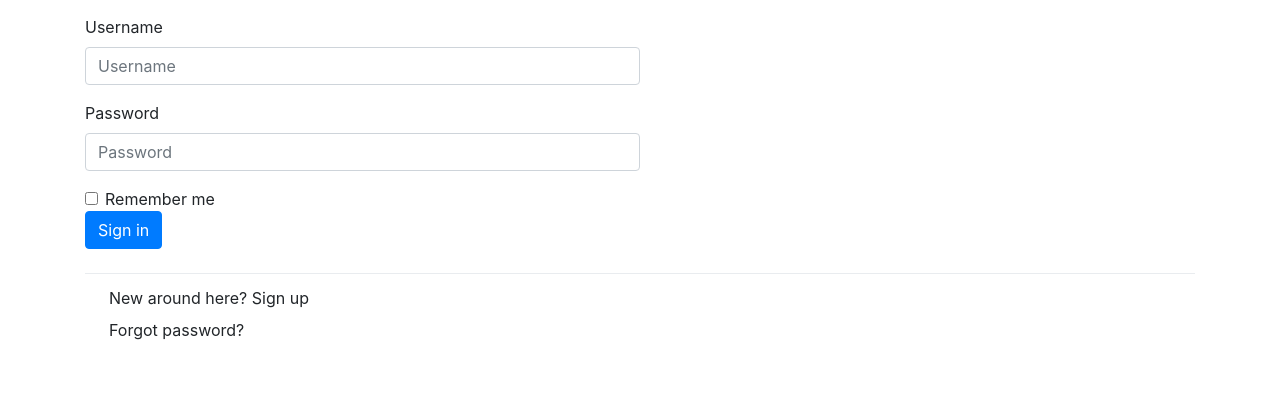
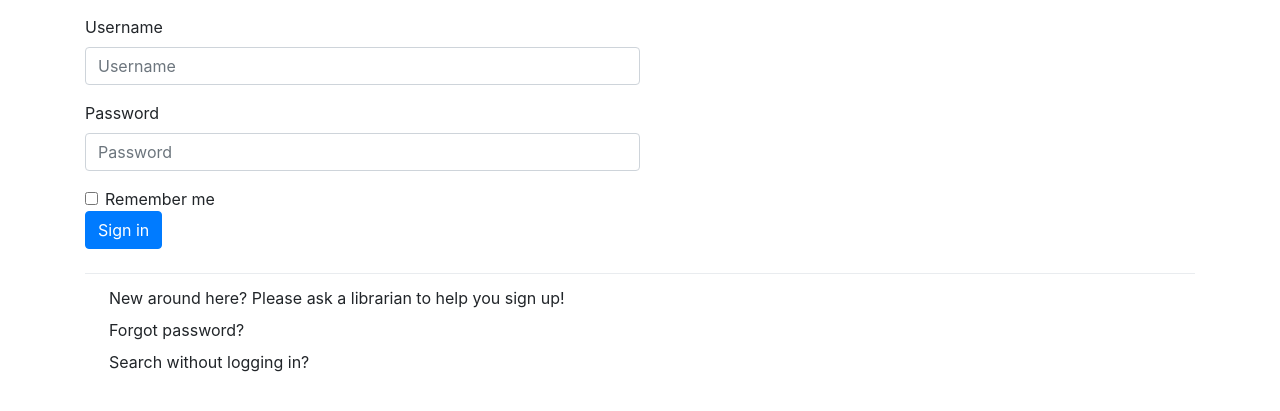
Before and after one commit to alia-b1/GetIntoTechDatabase, a PHP site: page /LoginPage.1.php in a window 1280 px wide. Shown: the part 63-474 px from the top of the page. Run offline with PHP 8.4, Linux system fonts and the light colour scheme.

Commit message:
Added return to homepage link and changed text for signup

```diff
--- a/LoginPage.1.php
+++ b/LoginPage.1.php
@@ -40,8 +40,9 @@
                <button type="submit" class="btn btn-primary">Sign in</button>
            </form>
            <div class="dropdown-divider"></div>
-           <a class="dropdown-item" href="#">New around here? Sign up</a>
+           <a class="dropdown-item" href="#">New around here? Please ask a librarian to help you sign up!</a>
            <a class="dropdown-item" href="#">Forgot password?</a>
+           <a class="dropdown-item" href="index.php">Search without logging in?</a>
        </div>
    </body>
 </html>
```
